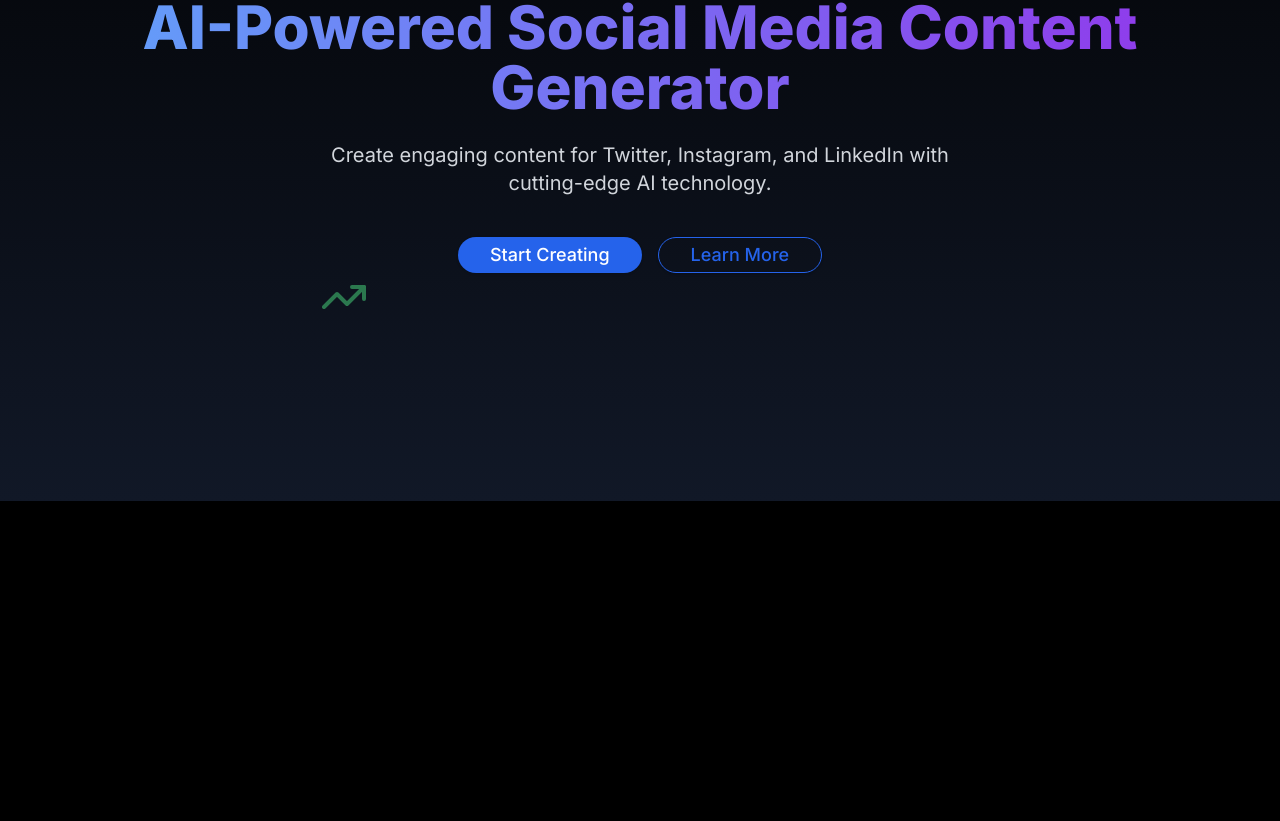
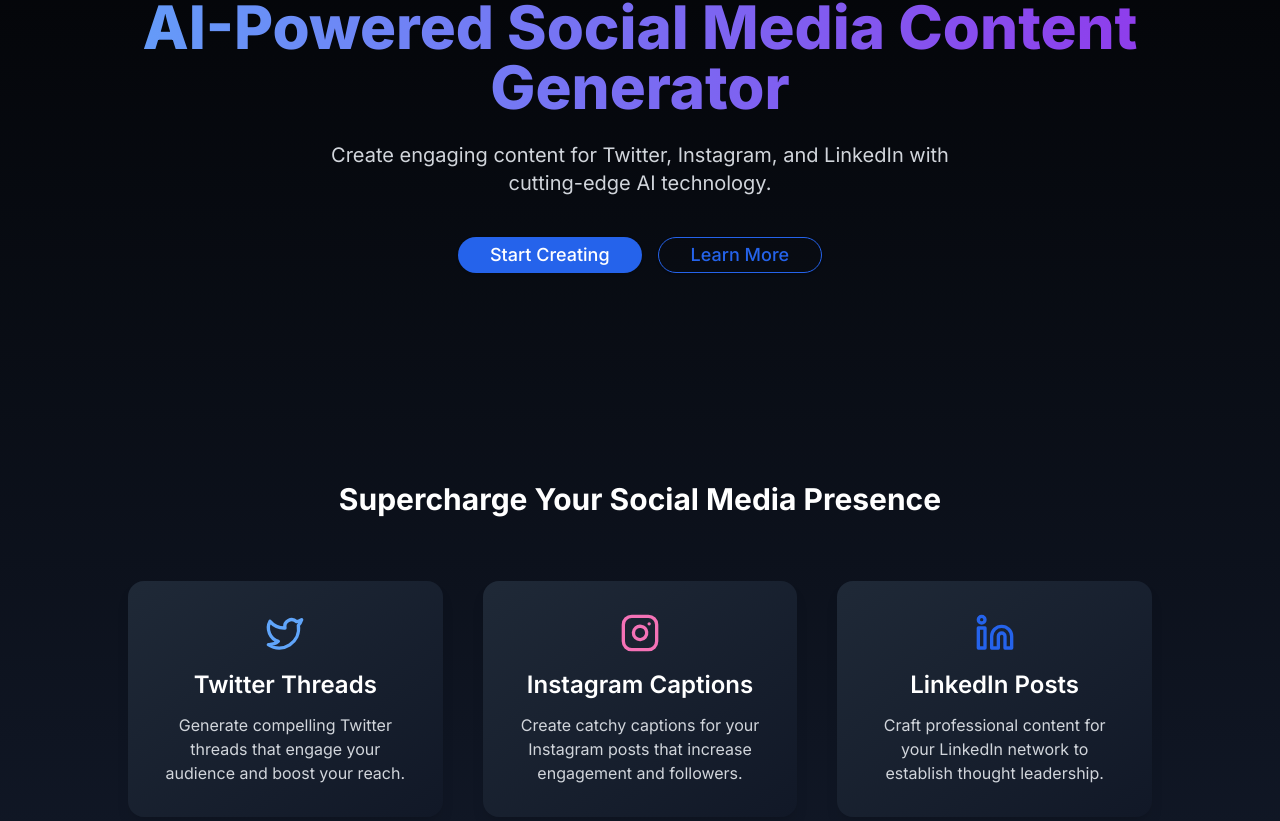
Before and after one commit to JohnKamaujk/contentcraft, a Next.js app: page / in a window 1280 px wide. Shown: the part 299-1120 px from the top of the page. Before the commit the page ends 800 px from the top, so only its background shows below. Built offline with nearby package versions, Linux system fonts and the light colour scheme; no server answers.

Commit message:
:sparkles:feat:landing page features section

```diff
--- a/app/page.tsx
+++ b/app/page.tsx
@@ -1,6 +1,6 @@
 import { Navbar } from "@/components/Navbar";
 import { Button } from "@/components/ui/button";
-import { RocketIcon, SparklesIcon, TrendingUpIcon, ZapIcon } from "lucide-react";
+import { InstagramIcon, LinkedinIcon, RocketIcon, SparklesIcon, TrendingUpIcon, TwitterIcon, ZapIcon } from "lucide-react";
 import Image from "next/image";
 import Link from "next/link";
 
@@ -45,6 +45,50 @@
             </Button>
           </div>
         </div>
+
+        {/* Features Section */}
+        <div className="py-20" id="features">
+          <h2 className="text-3xl font-bold mb-16 text-center text-white">
+            Supercharge Your Social Media Presence
+          </h2>
+          <div className="grid grid-cols-1 md:grid-cols-3 gap-10 max-w-5xl mx-auto">
+            {[
+              {
+                title: "Twitter Threads",
+                icon: <TwitterIcon className="w-10 h-10 mb-4 text-blue-400" />,
+                description:
+                  "Generate compelling Twitter threads that engage your audience and boost your reach.",
+              },
+              {
+                title: "Instagram Captions",
+                icon: (
+                  <InstagramIcon className="w-10 h-10 mb-4 text-pink-400" />
+                ),
+                description:
+                  "Create catchy captions for your Instagram posts that increase engagement and followers.",
+              },
+              {
+                title: "LinkedIn Posts",
+                icon: <LinkedinIcon className="w-10 h-10 mb-4 text-blue-600" />,
+                description:
+                  "Craft professional content for your LinkedIn network to establish thought leadership.",
+              },
+            ].map((feature, index) => (
+              <div
+                key={index}
+                className="p-8 rounded-2xl bg-gradient-to-br from-gray-800 to-gray-900 shadow-lg hover:shadow-xl transition duration-300 ease-in-out transform hover:-translate-y-1"
+              >
+                <div className="flex flex-col items-center text-center">
+                  {feature.icon}
+                  <h3 className="text-2xl font-semibold mb-3 text-white">
+                    {feature.title}
+                  </h3>
+                  <p className="text-gray-300">{feature.description}</p>
+                </div>
+              </div>
+            ))}
+          </div>
+        </div>
       </main>
     </div>
   );
```
